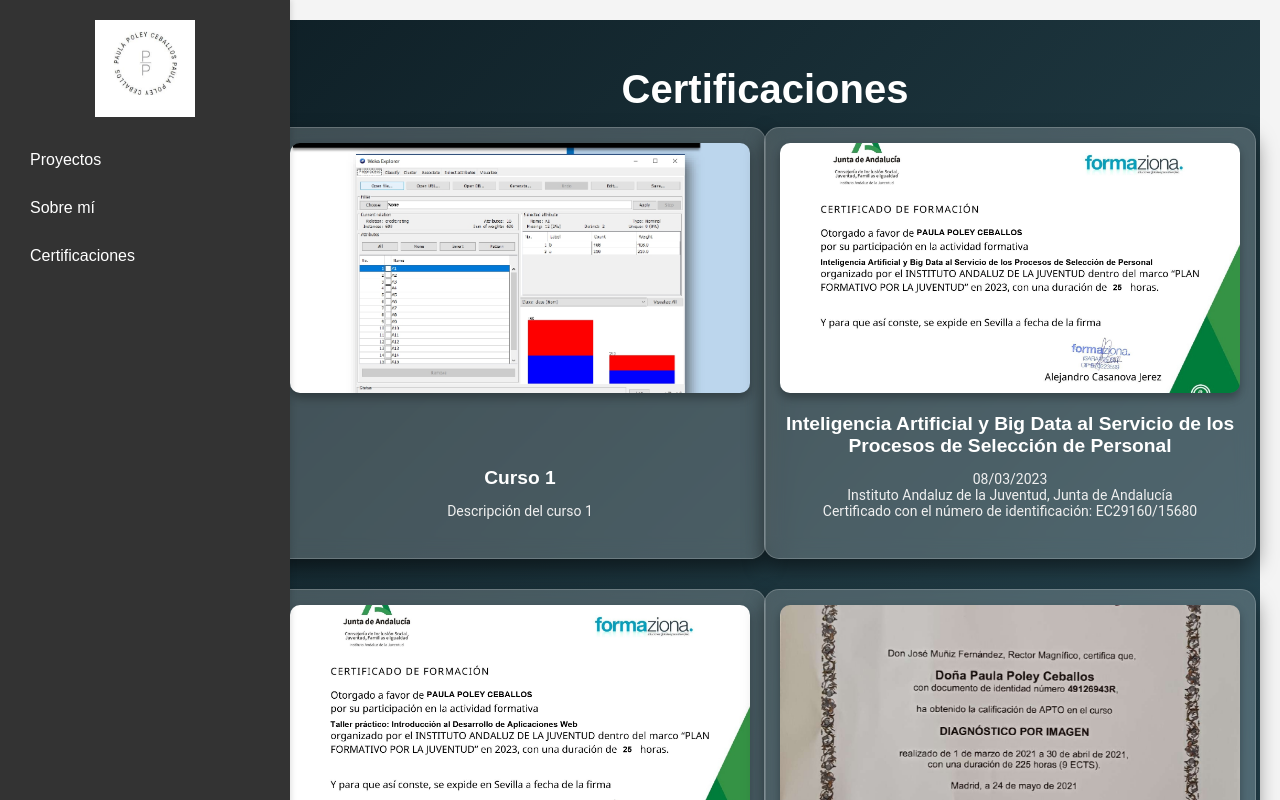
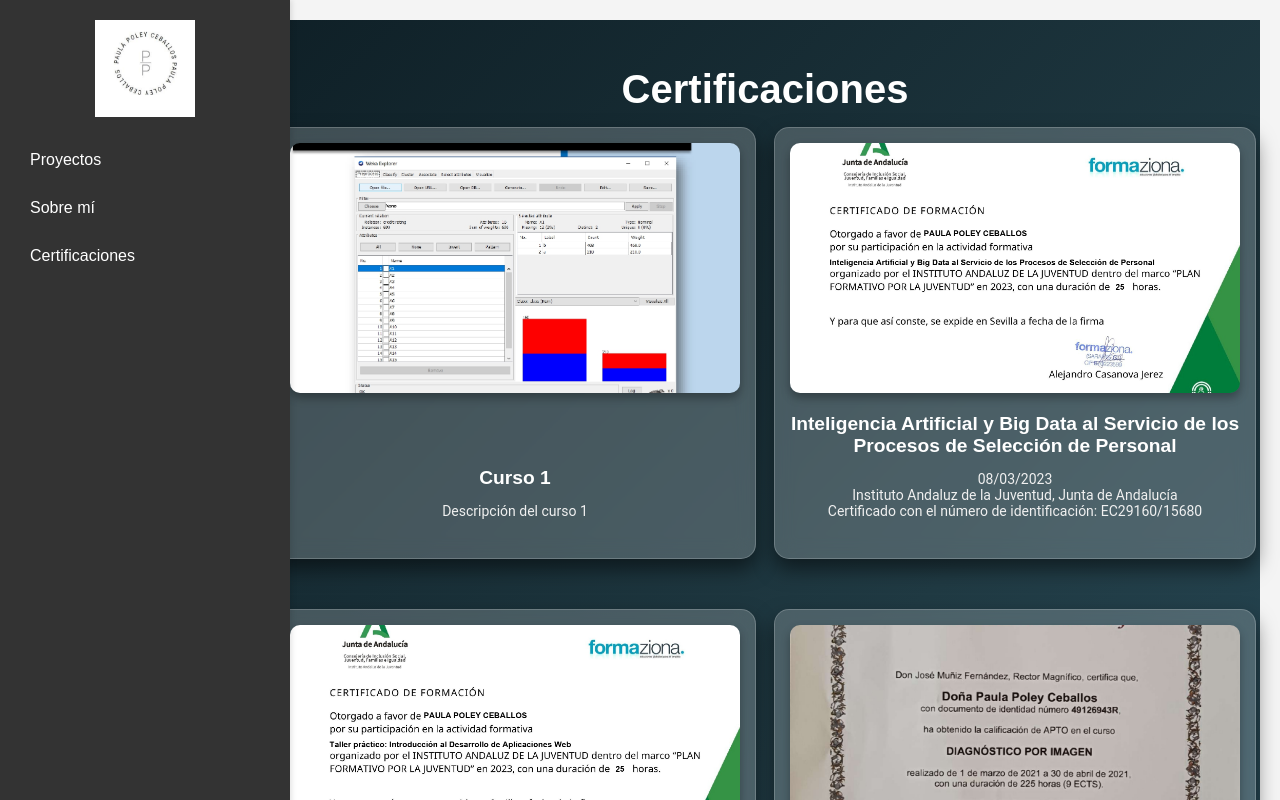
Before and after one commit to paulapoley/portfoliopaulapoley, a React (Create React App) app: page /certificaciones in a window 1280 px wide. Shown: the top 800 px of the page. Built offline with nearby package versions, Linux system fonts and the light colour scheme.

Commit message:
Update Certificaciones.css

```diff
--- a/src/pages/Certificaciones.css
+++ b/src/pages/Certificaciones.css
@@ -21,7 +21,7 @@
 .certifications-grid {
   display: grid;
   grid-template-columns: repeat(auto-fit, minmax(300px, 1fr)); /* Ajusta automáticamente el número de columnas */
-  gap: 30px; /* Espacio entre las tarjetas, ajustado para mayor separación */
+  gap: 50px; /* Espacio entre las tarjetas, ajustado para mayor separación */
   justify-items: center; /* Centra las tarjetas dentro de las columnas */
   width: 100%; /* Asegura que la cuadrícula ocupe el ancho completo */
 }
```
